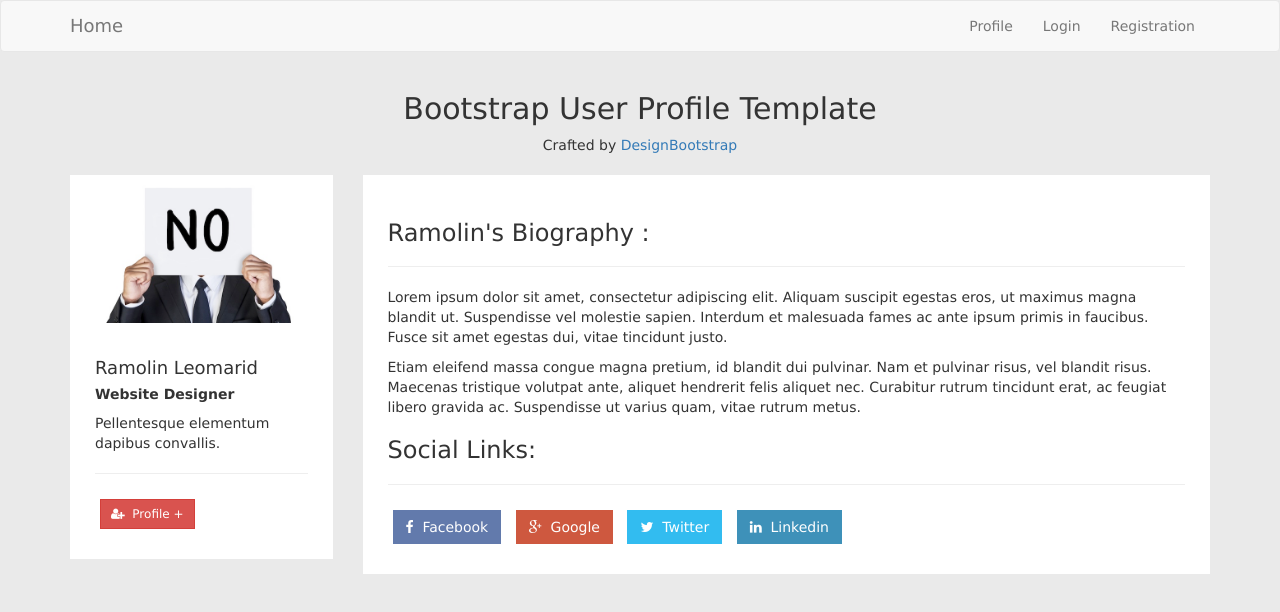
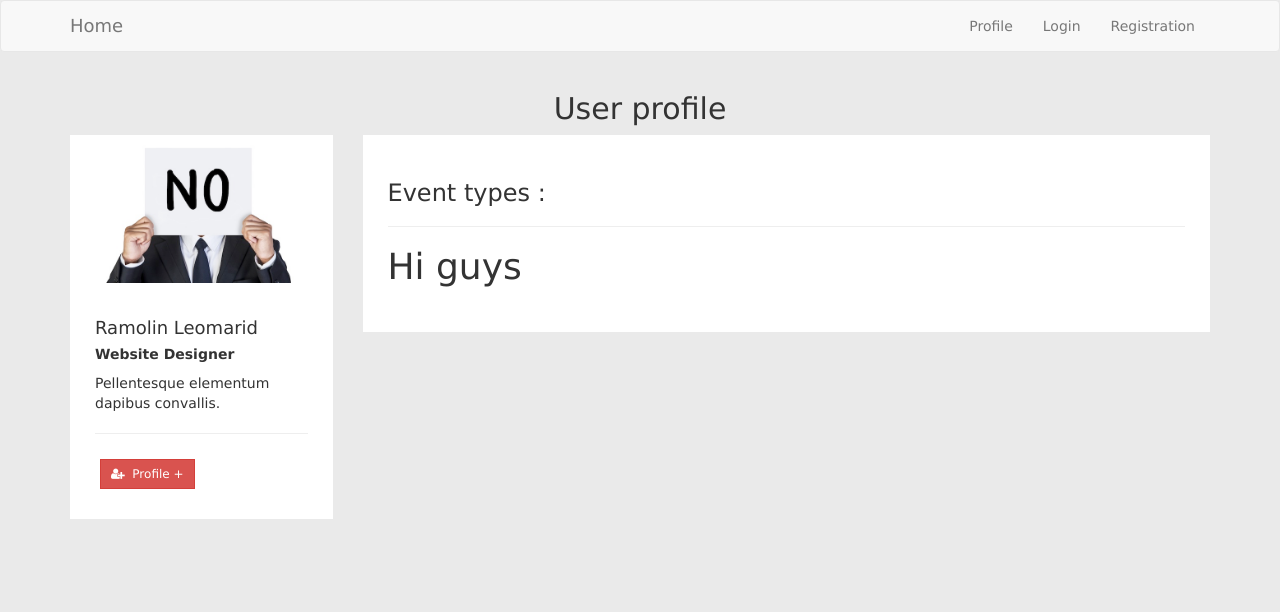
Before and after one commit to pish4/Calendar, a website: page public/views/profile.html in a window 1280 px wide. Drawn offline with nearby package versions, Linux system fonts and the light colour scheme; files that its build step writes are made by us from their sources.

Commit message:
1. Add envens and nots model 2. Add events list on profile page

```diff
--- a/config.js
+++ b/config.js
@@ -1,5 +1,4 @@
 module.exports = {
-
     'password': 'root',
     'database': 'mongodb://Admin:root@ds061984.mongolab.com:61984/pmi31-calendar',
 };
--- a/public/views/profile.html
+++ b/public/views/profile.html
@@ -15,13 +15,7 @@
 <div class="container">
         <div class="row">
                 <div class="col-md-12 text-center">
-                    <h2>Bootstrap User Profile Template</h2>
-
-
-                Crafted by <a href="http://www.designbootstrap.com/" target="_blank" >DesignBootstrap</a>
-                    <br />
-                    <br />
-
+                    <h2>User profile</h2>
                 </div>
             </div>
          <!-- USER PROFILE ROW STARTS-->
@@ -44,33 +38,17 @@
 
                 <div class="col-md-9 col-sm-9  user-wrapper">
                     <div class="description">
-                         <h3> Ramolin's Biography : </h3>
-                    <hr />
-                     <p>
-                          Lorem ipsum dolor sit amet, consectetur adipiscing elit.
-                          Aliquam suscipit egestas eros, ut maximus magna blandit ut.
-                         Suspendisse vel molestie sapien.
-                          Interdum et malesuada fames ac ante ipsum primis in faucibus.
-                         Fusce sit amet egestas dui, vitae tincidunt justo.
-                         </p>
-                    <p>
-                         Etiam eleifend massa congue magna pretium, id blandit dui pulvinar.
-                         Nam et pulvinar risus, vel blandit risus.
-                          Maecenas tristique volutpat ante, aliquet hendrerit felis aliquet nec.
-                          Curabitur rutrum tincidunt erat, ac feugiat libero gravida ac.
-                         Suspendisse ut varius quam, vitae rutrum metus.
-                        </p>
-                    <h3> Social Links: </h3>
-                    <hr />
-                   <a href="#" class="btn btn-social btn-facebook">
-                            <i class="fa fa-facebook"></i>&nbsp; Facebook </a>
+                         <h3> Event types : </h3>
+                    <hr/>
+                    <ul class="list-group">
 
-                        <a href="#" class="btn btn-social btn-google">
-                            <i class="fa fa-google-plus"></i>&nbsp; Google</a>
-                        <a href="#" class="btn btn-social btn-twitter">
-                            <i class="fa fa-twitter"></i>&nbsp; Twitter </a>
-                        <a href="#" class="btn btn-social btn-linkedin">
-                            <i class="fa fa-linkedin"></i>&nbsp; Linkedin </a>
+                      {% for event in events %}
+                      <li class="list-group-item">{{ event.event_name }}</li>
+                    {% else %}
+                      <h1> Hi guys</h1>
+                    {% endfor %}
+                    </ul>
+
                     </div>
 
                 </div>
```
Also changed, not shown: app/auth.js (+7 -19 lines), app/profile.js (+9 -8 lines), server.js (+46 -2 lines).
